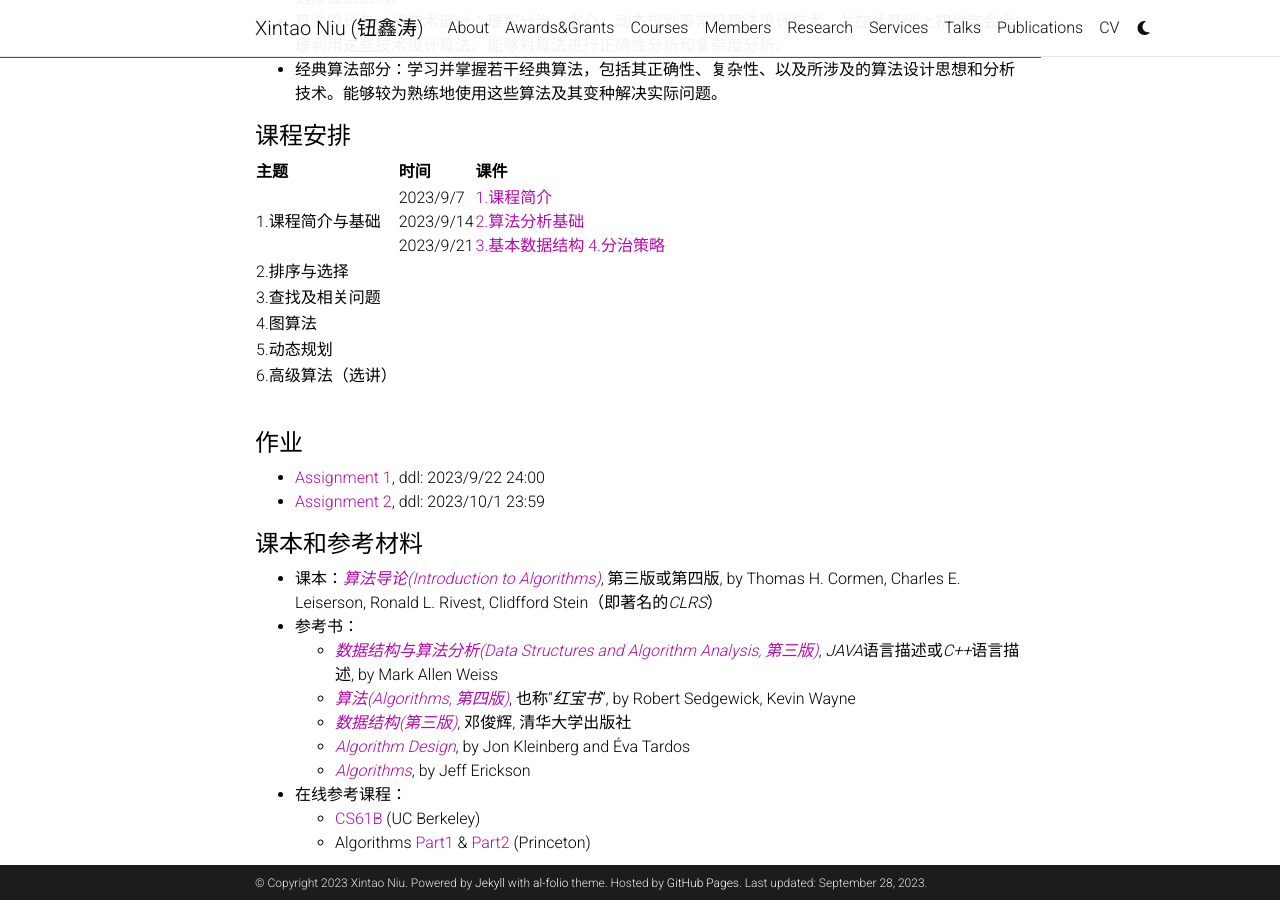
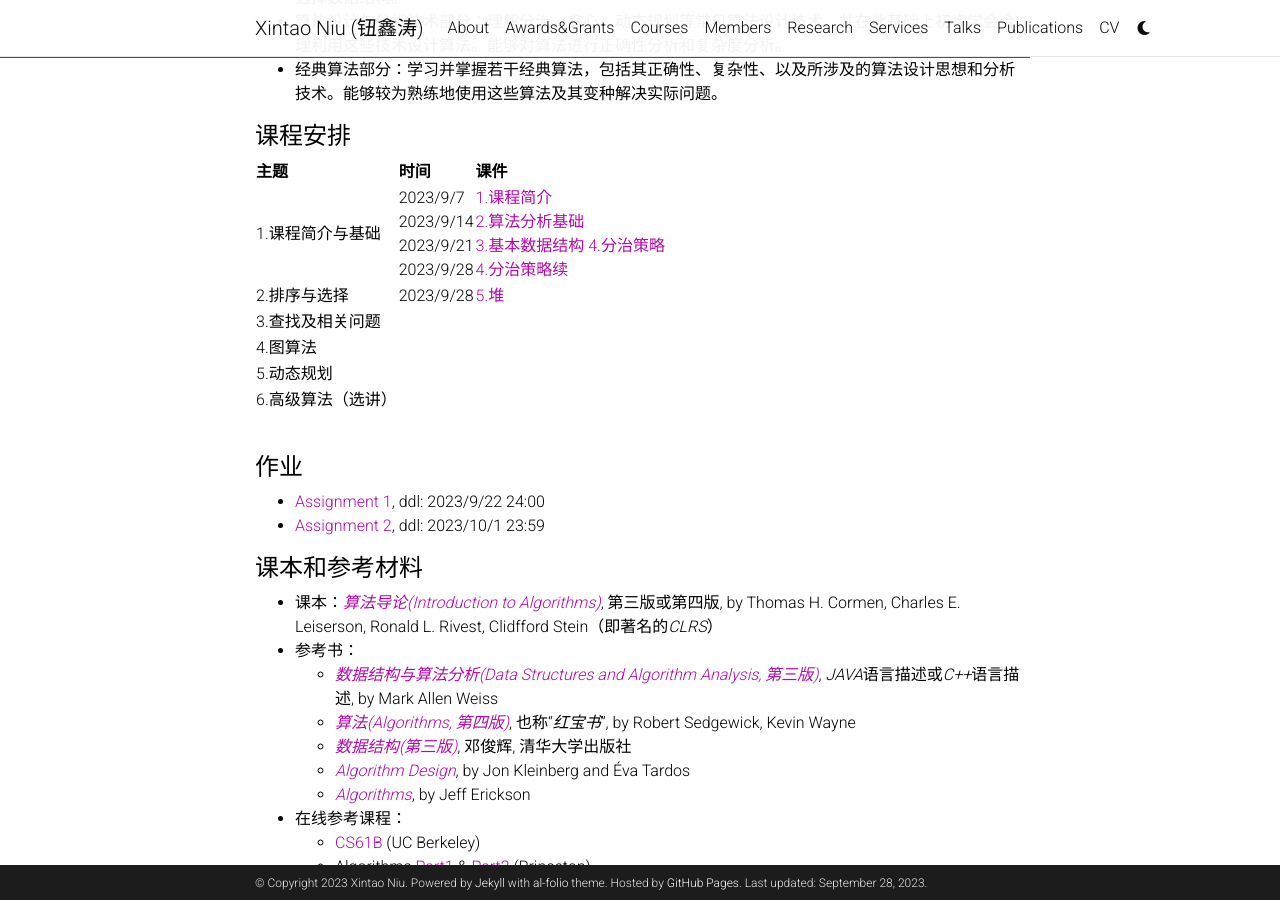
Before and after one commit to niuxintao/niuxintao.github.io, a Jekyll site: the page built from _courses/2023Fall-DS.md, in a window 1280 px wide and 900 px high, scrolled down 1838 px. Built offline with Jekyll 4.4.1, drawn with Linux system fonts in a browser that asks for light colours; comment, search, counter and statistics services are not loaded; a style sheet for code colours, icons or effects is not loaded.

Commit message:
add 20230928

```diff
--- a/_courses/2023Fall-DS.md
+++ b/_courses/2023Fall-DS.md
@@ -78,14 +78,14 @@
 
 #### 课程安排
 
-| 主题               | 时间                                 | 课件                                                         |
-| ------------------ | ------------------------------------ | ------------------------------------------------------------ |
-| 1.课程简介与基础   | 2023/9/7<br>2023/9/14<br />2023/9/21 | [1.课程简介](/assets/pdf/2023Fall-DS/1.课程简介.pdf)<br>[2.算法分析基础](/assets/pdf/2023Fall-DS/2.算法分析基础.pdf)<br /> [3.基本数据结构](/assets/pdf/2023Fall-DS/3.基本数据结构.pdf)  [4.分治策略](/assets/pdf/2023Fall-DS/4.分治策略.pdf) |
-| 2.排序与选择       |                                      |                                                              |
-| 3.查找及相关问题   |                                      |                                                              |
-| 4.图算法           |                                      |                                                              |
-| 5.动态规划         |                                      |                                                              |
-| 6.高级算法（选讲） |                                      |                                                              |
+| 主题               | 时间                                                | 课件                                                         |
+| ------------------ | --------------------------------------------------- | ------------------------------------------------------------ |
+| 1.课程简介与基础   | 2023/9/7<br>2023/9/14<br />2023/9/21<br />2023/9/28 | [1.课程简介](/assets/pdf/2023Fall-DS/1.课程简介.pdf)<br>[2.算法分析基础](/assets/pdf/2023Fall-DS/2.算法分析基础.pdf)<br /> [3.基本数据结构](/assets/pdf/2023Fall-DS/3.基本数据结构.pdf)  [4.分治策略](/assets/pdf/2023Fall-DS/4.分治策略.pdf)<br /> [4.分治策略续](/assets/pdf/2023Fall-DS/4.分治策略续.pdf) |
+| 2.排序与选择       | 2023/9/28                                           | [5.堆](/assets/pdf/2023Fall-DS/5.堆.pdf)                     |
+| 3.查找及相关问题   |                                                     |                                                              |
+| 4.图算法           |                                                     |                                                              |
+| 5.动态规划         |                                                     |                                                              |
+| 6.高级算法（选讲） |                                                     |                                                              |
 
 <br>
 
```
Also changed, not shown: 2 other files.
